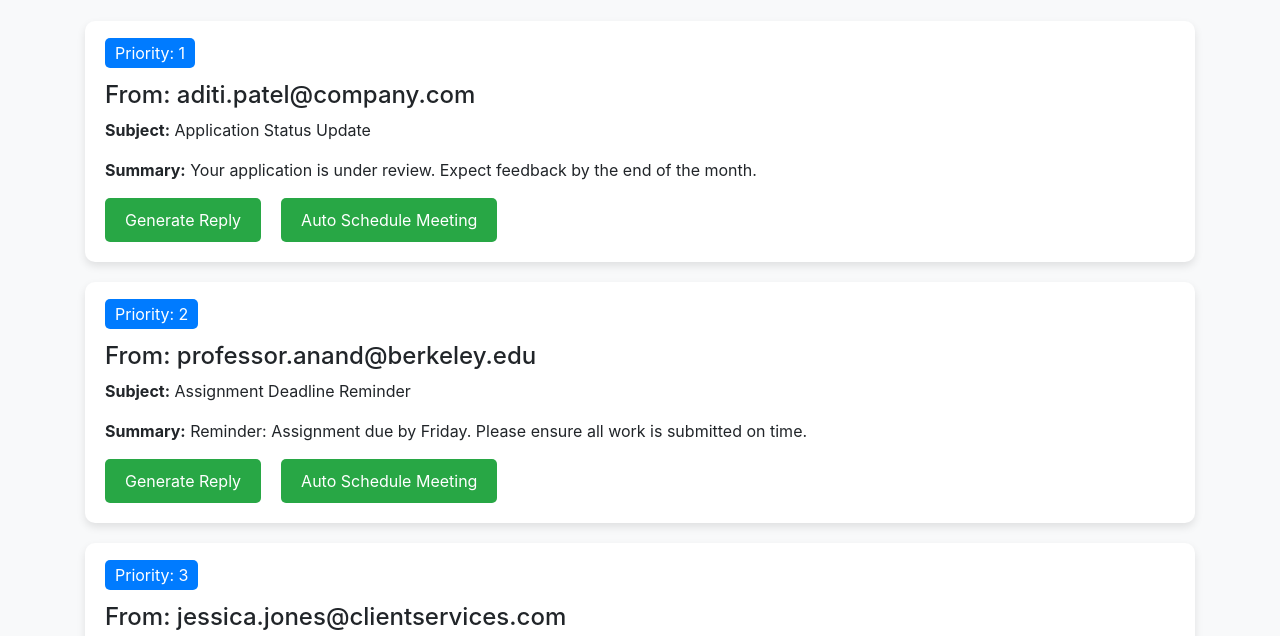
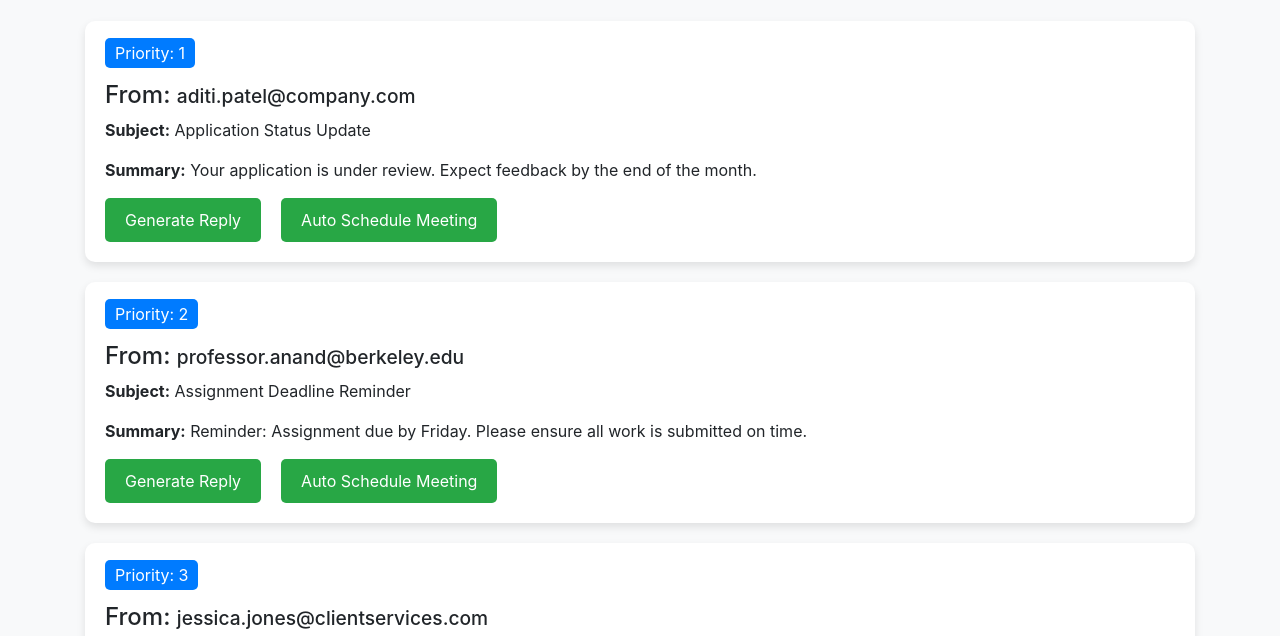
Before and after one commit to sammiemail/sammiemail.github.io, a plain HTML site: page index.html in a window 1280 px wide. Both pictures are taken after a click on the link "Emails". Shown: the part 137-773 px from the top of the page. Drawn offline with nearby package versions, Linux system fonts and the light colour scheme.

Commit message:
resizing in index.html

```diff
--- a/index.html
+++ b/index.html
@@ -202,7 +202,7 @@
                 <!-- Example email cards -->
                 <div class="email-card" id="email-1">
                     <p><span class="priority-badge">Priority: 1</span></p>
-                    <h4>From: aditi.patel@company.com</h4>
+                    <h4>From: <span style="font-size: 0.8em;">aditi.patel@company.com</span></h4>
                     <p><strong>Subject:</strong> Application Status Update</p>
                     <p><strong>Summary:</strong> Your application is under review. Expect feedback by the end of the month.</p>
                     <div class="button-group">
@@ -215,7 +215,7 @@
 
                 <div class="email-card" id="email-2">
                     <p><span class="priority-badge">Priority: 2</span></p>
-                    <h4>From: professor.anand@berkeley.edu</h4>
+                    <h4>From: <span style="font-size: 0.8em;">professor.anand@berkeley.edu</span></h4>
                     <p><strong>Subject:</strong> Assignment Deadline Reminder</p>
                     <p><strong>Summary:</strong> Reminder: Assignment due by Friday. Please ensure all work is submitted on time.</p>
                     <div class="button-group">
@@ -228,7 +228,7 @@
 
                 <div class="email-card" id="email-3">
                     <p><span class="priority-badge">Priority: 3</span></p>
-                    <h4>From: jessica.jones@clientservices.com</h4>
+                    <h4>From: <span style="font-size: 0.8em;">jessica.jones@clientservices.com</span></h4>
                     <p><strong>Subject:</strong> Client Order Status</p>
                     <p><strong>Summary:</strong> Your order #4567 has been shipped. Delivery expected by Thursday.</p>
                     <div class="button-group">
```
